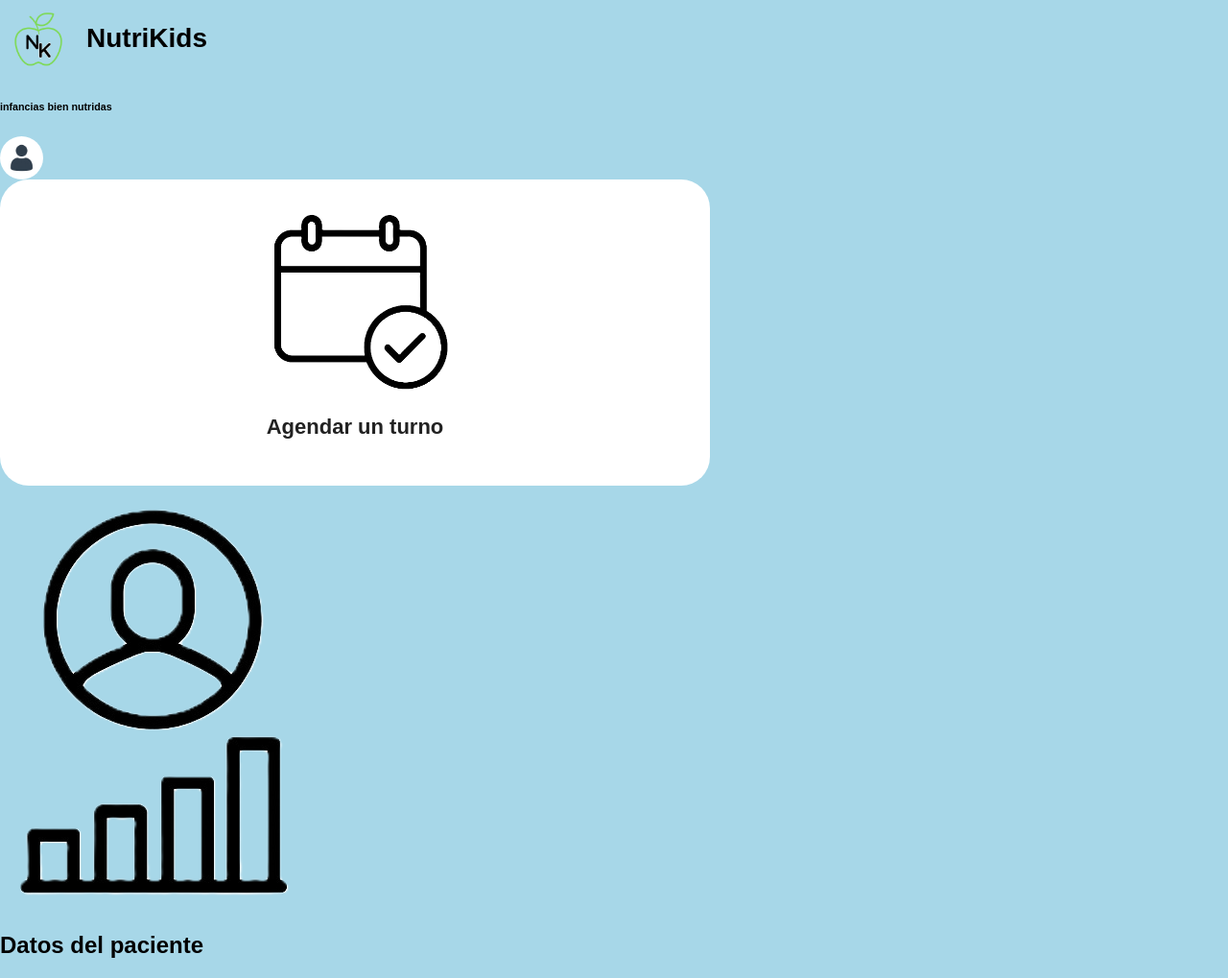
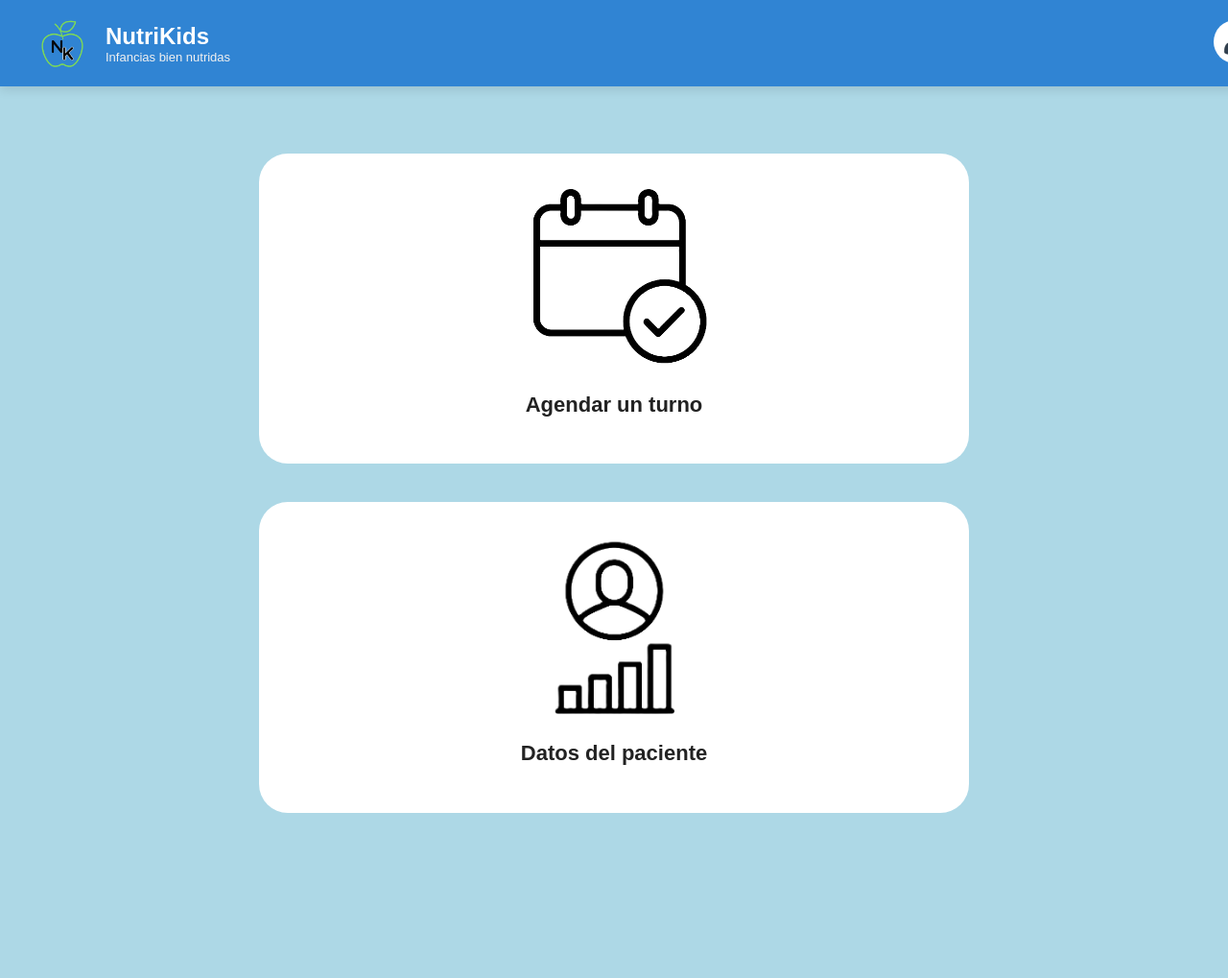
Before and after one commit to facu-stack/ntrkds, a Flask app: page /home in a window 1280 px wide. Shown: the whole page at 96% size. After the commit the page ends 847 px from the top, so only its background shows below. Run offline with Flask 3, Linux system fonts and the light colour scheme.

Commit message:
Update PaginaPrincipal.html

```diff
--- a/Templates/PaginaPrincipal.html
+++ b/Templates/PaginaPrincipal.html
@@ -1,32 +1,39 @@
+<!DOCTYPE html>
 <html lang="es">
-
 <head>
   <meta charset="utf-8">
-        <title>Bienvenido/a a Nutrikids!</title>
+  <title>Bienvenido/a a NutriKids!</title>
   <link rel="stylesheet" href="../static/styles/style.css">
-
 </head>
 
-    <body>
-        <div class="HeaderInico">
-            <div class="logo"><img src="../static/Images/Logo.png"  alt="Logo" width="80" height="80"> <h1>NutriKids</h1></h1></div>
-                <div class="slogan"><h6>infancias bien nutridas</h6></div>
-            <div class="IconoUsuario">
-                <img src="../static/Images/e622dea4-83a5-4591-9097-54ee670559da.png">
+<body class="principalBody">
+  <!-- Header -->
+  <header class="HeaderInicio">
+    <div class="logo-container">
+      <img src="../static/Images/Logo.png" alt="Logo Nutrikids" width="70" height="70">
+      <div class="logo-text">
+        <h1>NutriKids</h1>
+        <p>Infancias bien nutridas</p>
       </div>
     </div>
 
-        <div class="TarjetaPedirCita">
+    <div class="IconoUsuario">
+      <img src="../static/Images/e622dea4-83a5-4591-9097-54ee670559da.png" alt="Usuario">
+    </div>
+  </header>
+
+  <!-- Contenido principal -->
+  <main class="contenedorPrincipal">
+    <div class="TarjetaPedirCita" onclick="location.href='{{ url_for('formulario') }}'">
       <img src="../static/Images/Cita.png" alt="Cita">
-            <h2>
-                Agendar un turno
-            </h2>
-        </div>
-        <div class="paciente">
-            <img src="../static/Images/Estadistica.png" alt="paciente">
-            <h2>
-                Datos del paciente
-            </h2>
+      <h2>Agendar un turno</h2>
     </div>
 
+    <div class="TarjetaPedirCita" onclick="location.href='{{ url_for('paciente') }}'">
+      <img src="../static/Images/Estadistica.png" alt="Paciente">
+      <h2>Datos del paciente</h2>
+    </div>
+  </main>
+
 </body>
+</html>
```
Lines whose indentation alone changed are shown as unchanged.
